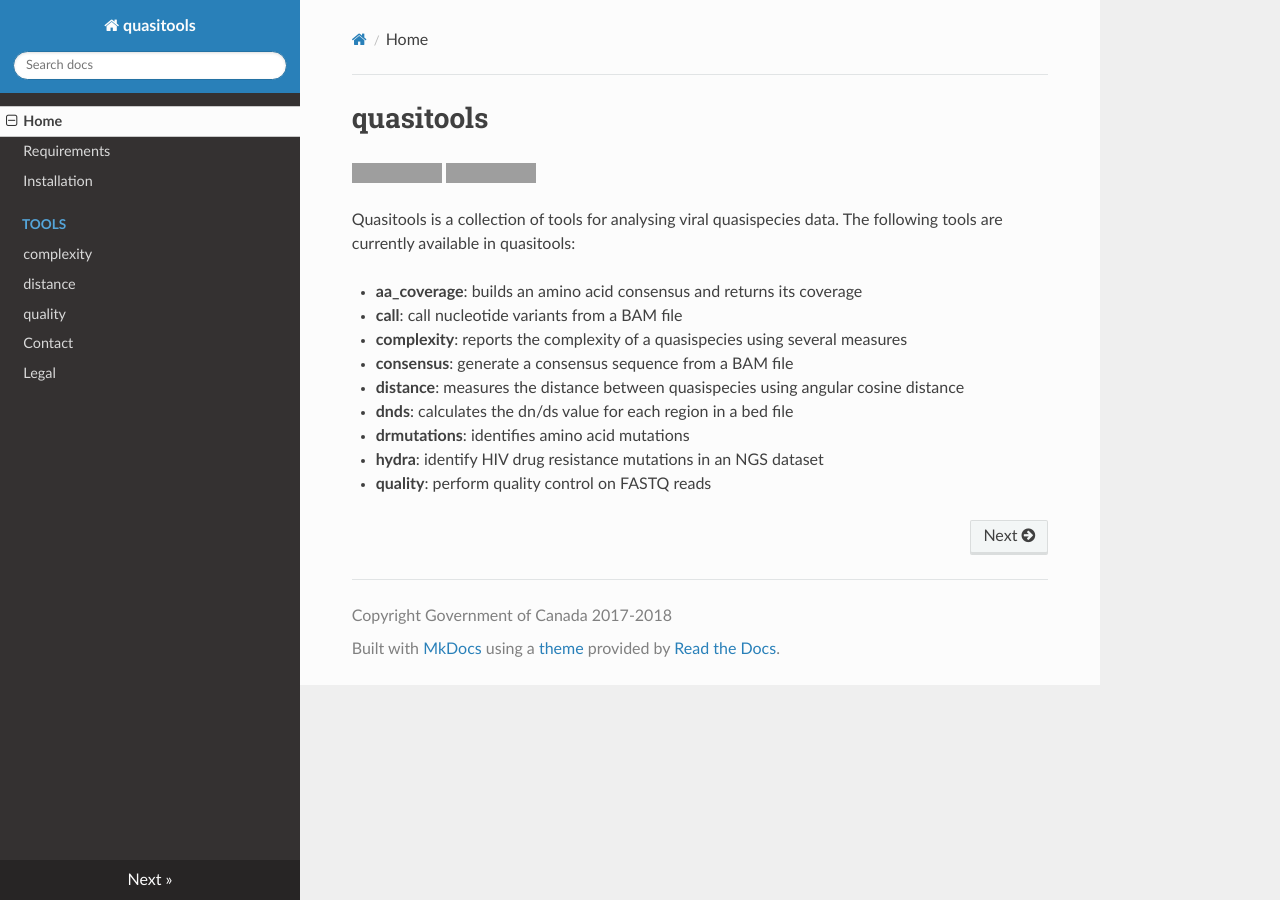
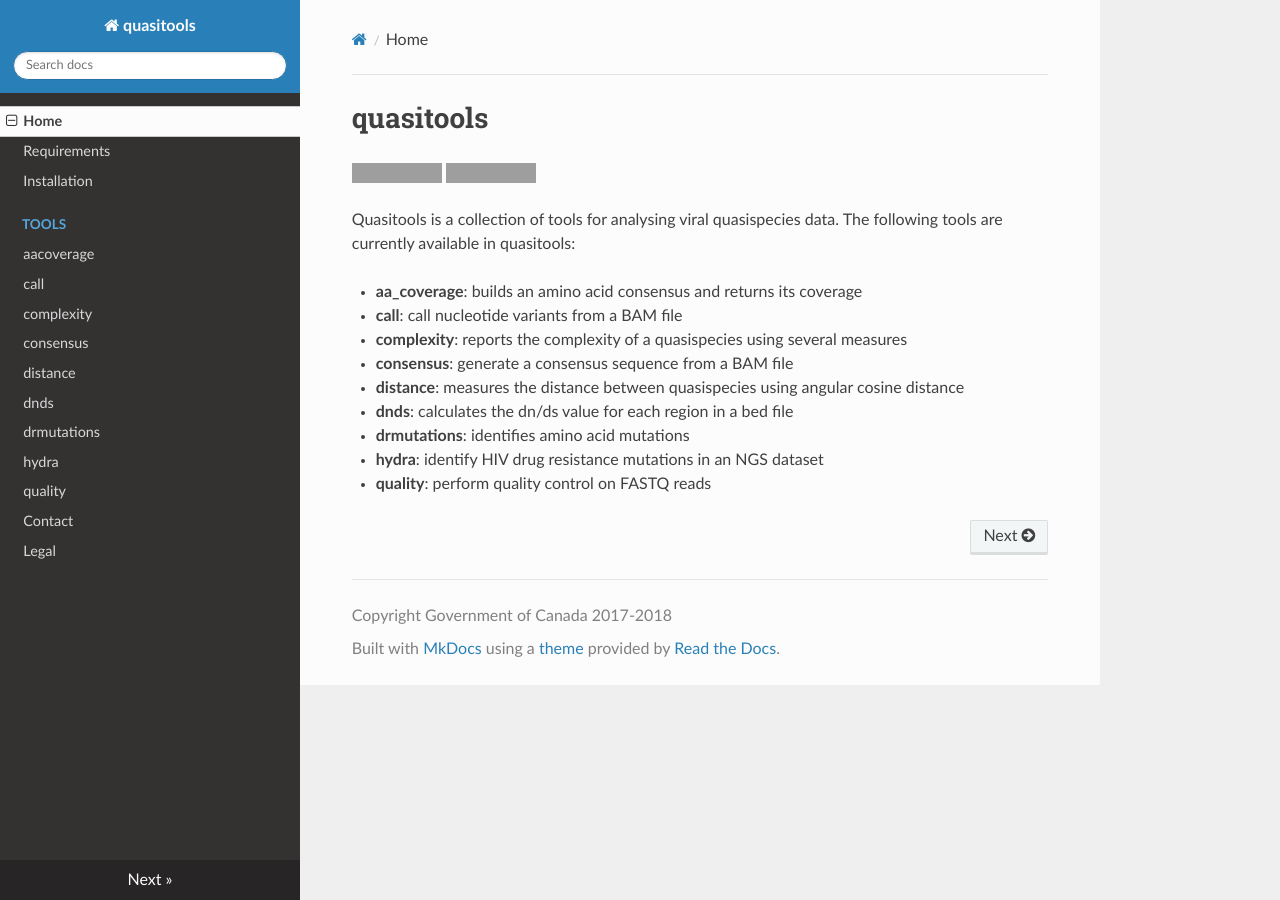
Before and after one commit to phac-nml/quasitools, an MkDocs documentation site: the page built from docs/index.md, in a window 1280 px wide. Built offline with MkDocs 1.6.1, drawn with Linux system fonts in a browser that asks for light colours; nearby versions of some CDN libraries; grey boxes are pictures that could not be loaded.

Commit message:
Empty pages for other tools.

```diff
--- a/mkdocs.yml
+++ b/mkdocs.yml
@@ -10,8 +10,14 @@ nav:
     - Requirements: requirements.md
     - Installation: installation.md
     - Tools:
+        - aacoverage: aacoverage.md
+        - call: call.md
         - complexity: complexity.md
+        - consensus: consensus.md
         - distance: distance.md
+        - dnds: dnds.md
+        - drmutations: drmutations.md
+        - hydra: hydra.md
         - quality: quality.md
     - Contact: contact.md
     - Legal: legal.md
```
Also changed, not shown: docs/aacoverage.md (added, +1 -0 lines), docs/call.md (added, +1 -0 lines), docs/consensus.md (added, +1 -0 lines), docs/dnds.md (added, +1 -0 lines), docs/drmutations.md (added, +1 -0 lines), docs/hydra.md (added, +1 -0 lines).
